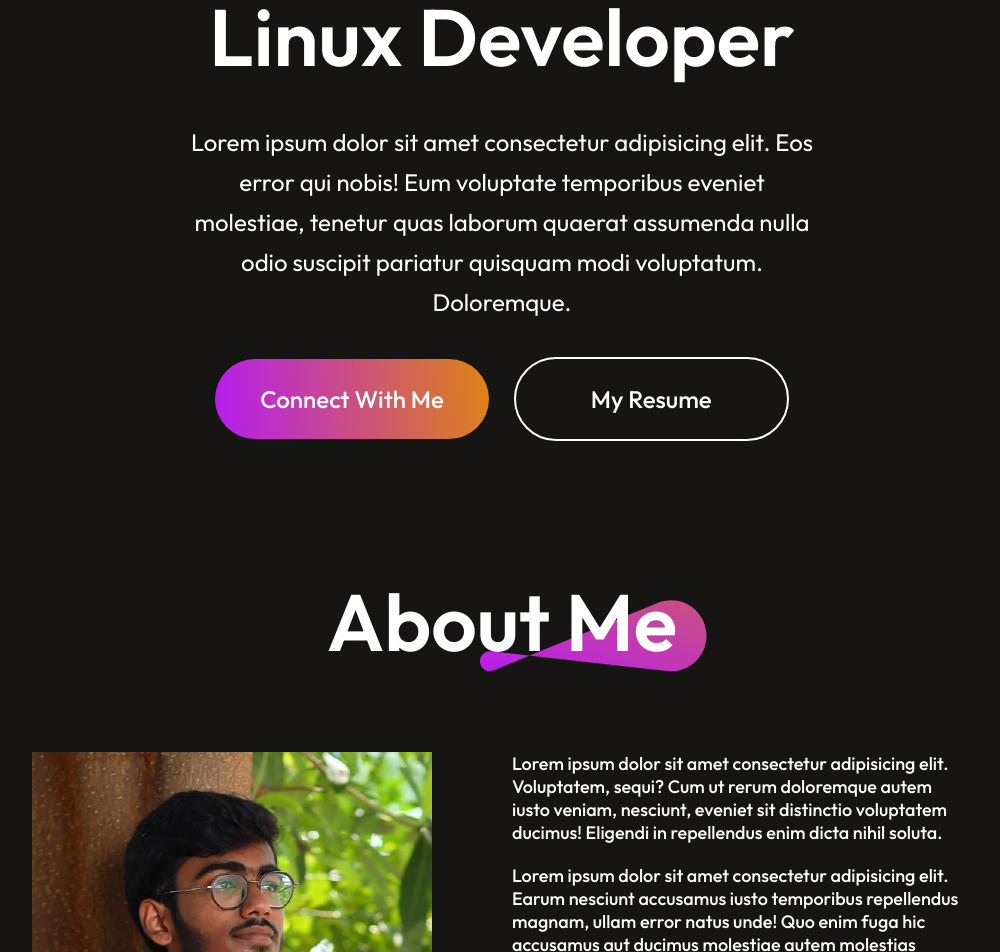
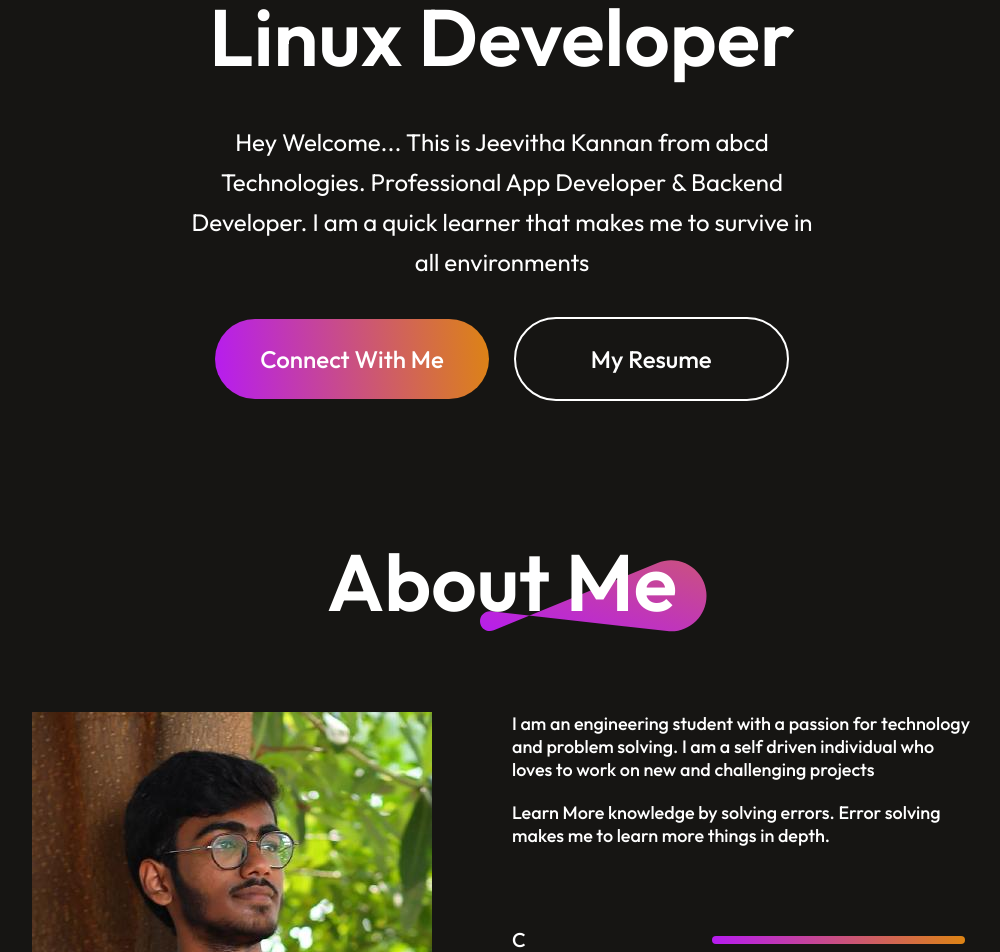
Before and after one commit to Udhayaa2202/jeeva_portfolio, a React (Vite) app: page / in a window 1280 px wide. Shown: the part 700-1652 px from the top of the page, without its empty margins (138-1138 px from the left). Built offline with nearby package versions, Linux system fonts and the light colour scheme.

Commit message:
home & about me

```diff
--- a/src/Components/About/About.css
+++ b/src/Components/About/About.css
@@ -41,6 +41,15 @@
     gap: 20px;
     font-size: 18px;
     font-weight: 500;
+}
+
+.about-para p span{
+    background: linear-gradient(264deg,  #DF8908 -5.09%, #B415FF 106.28%);
+    background-clip: text;
+    -webkit-background-clip: text;
+    -webkit-text-fill-color: transparent;
+    font-weight: bold;
+    font-size: 1.5rem;
 }
 
 .about-skills {
--- a/src/Components/About/About.jsx
+++ b/src/Components/About/About.jsx
@@ -16,11 +16,11 @@ const About = () => {
         </div>
         <div className="about-right">
             <div className="about-para">
-                <p>Lorem ipsum dolor sit amet consectetur adipisicing elit. Voluptatem, sequi? Cum ut rerum doloremque autem iusto veniam, nesciunt, eveniet sit distinctio voluptatem ducimus! Eligendi in repellendus enim dicta nihil soluta.</p>
-                <p>Lorem ipsum dolor sit amet consectetur adipisicing elit. Earum nesciunt accusamus iusto temporibus repellendus magnam, ullam error natus unde! Quo enim fuga hic accusamus aut ducimus molestiae autem molestias sapiente!</p>
+                <p>I am an engineering student with a passion for technology and problem solving. I am a self driven individual who loves to work on new and challenging projects</p>
+                <p>Learn More knowledge by solving errors. Error solving makes me to learn more things in depth.</p>
             </div>
             <div className="about-skills">
-                <div className="about-skill"><p>HTML & CSS</p><hr style={{width:"55%"}} /></div>
+                <div className="about-skill"><p>C</p><hr style={{width:"55%"}} /></div>
                 <div className="about-skill"><p>Python</p><hr style={{width:"80%"}} /></div>
                 <div className="about-skill"><p>Rust</p><hr style={{width:"70%"}} /></div>
                 <div className="about-skill"><p>Java</p><hr style={{width:"60%"}} /></div>
--- a/src/Components/Hero/Hero.jsx
+++ b/src/Components/Hero/Hero.jsx
@@ -8,7 +8,7 @@ const Hero = () => {
     <div id='home' className='hero'>
       <img src={jeeva} alt="" />
       <h1><span>I'm Jeevitha Kannan,</span> Linux Developer</h1>
-      <p>Lorem ipsum dolor sit amet consectetur adipisicing elit. Eos error qui nobis! Eum voluptate temporibus eveniet molestiae, tenetur quas laborum quaerat assumenda nulla odio suscipit pariatur quisquam modi voluptatum. Doloremque.</p>
+      <p>Hey Welcome... This is Jeevitha Kannan from abcd Technologies. Professional App Developer & Backend Developer. I am a quick learner that makes me to survive in all environments</p>
       <div className="hero-action">
         <div className="hero-connect">
           <a
```
